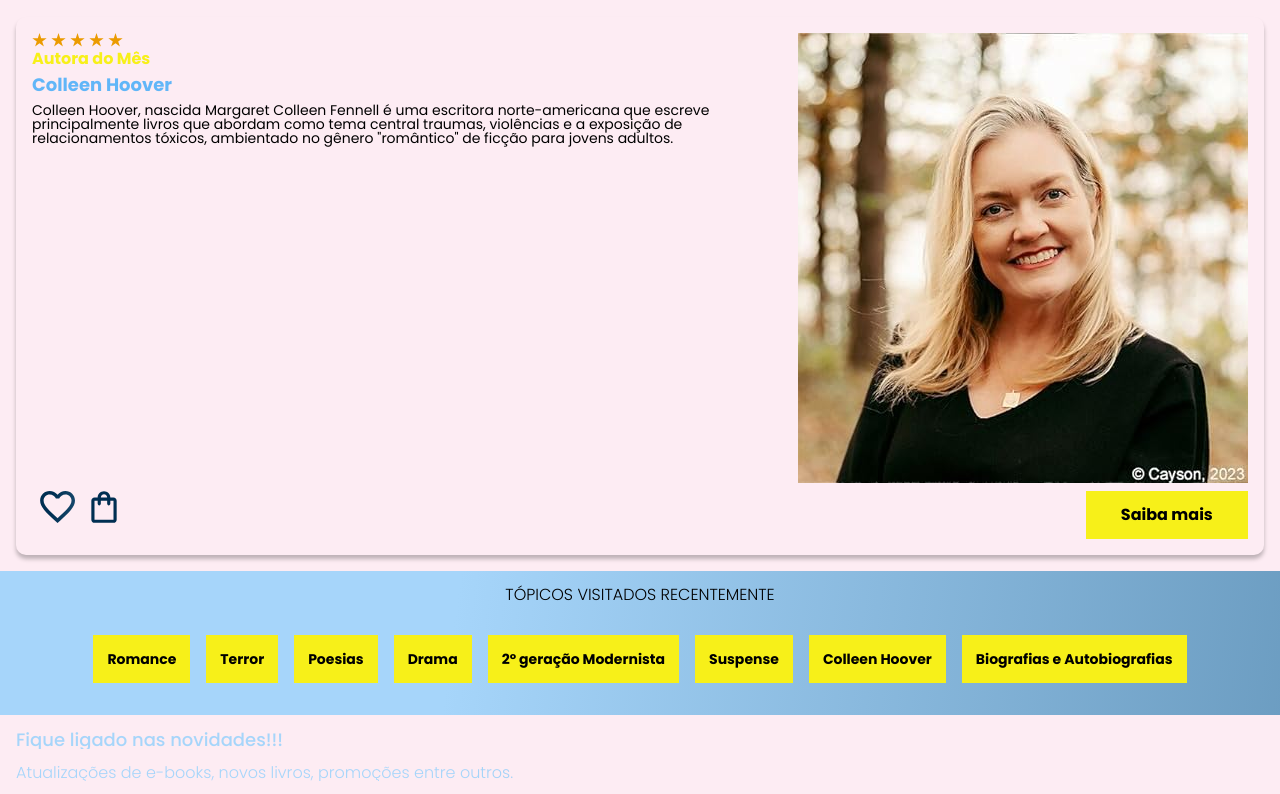
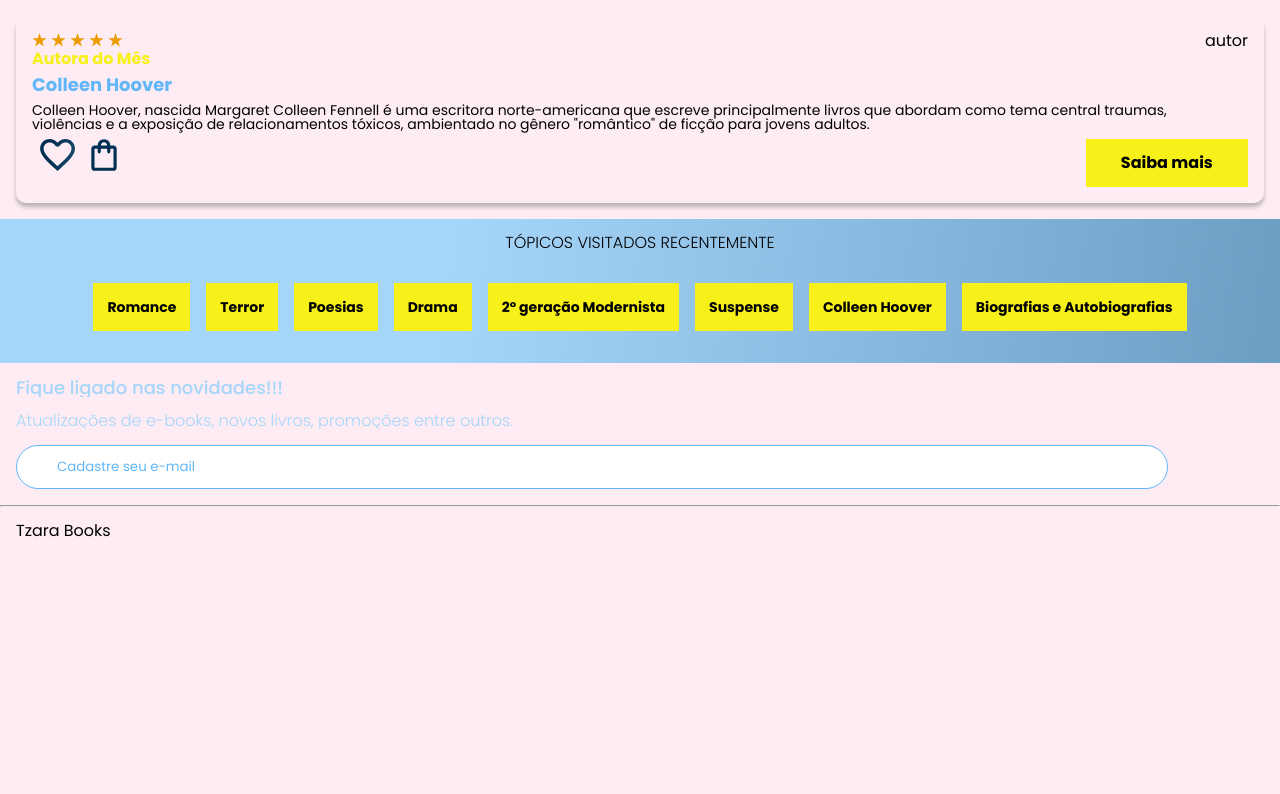
Before and after one commit to pasteldeflango12/tzaraBOOKs2, a plain HTML site: page index.html in a window 1280 px wide. Shown: the part 2094-2888 px from the top of the page. After the commit the page ends 2649 px from the top, so only its background shows below. Drawn offline with nearby package versions, Linux system fonts and the light colour scheme.

Commit message:
Update index.html

```diff
--- a/index.html
+++ b/index.html
@@ -145,7 +145,7 @@
           <p class="descrição__texto">Colleen Hoover, nascida Margaret Colleen Fennell é uma escritora norte-americana que escreve principalmente livros que abordam como tema central traumas, violências e a exposição de relacionamentos tóxicos, ambientado no gênero "romântico" de ficção para jovens adultos.</p>
         </div>
         <!-- 2º coluna -->
-        <img src="autoracollen.jpg" class="descrição__imagem">
+        <img src="" class="descrição__imagem"> autor
       </div>
 
       <!-- 2º linha -->
```
